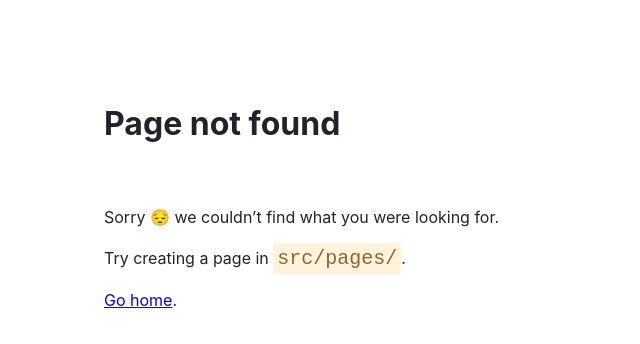
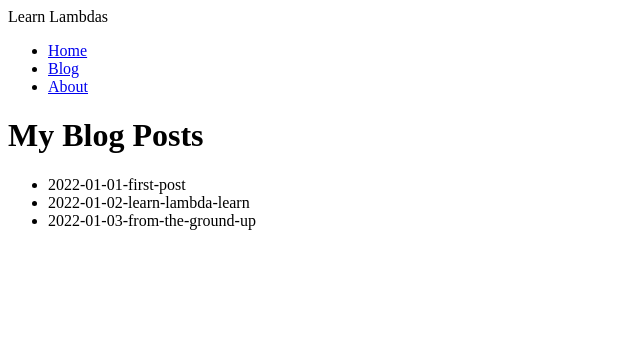
Before and after one commit to jamalhansen/learnlambdas, a Gatsby site: page /blog in a window 1280 px wide. Before the commit this address had no page. Shown: the whole page, without its empty margins (0-640 px from the left). Built offline with nearby package versions, Linux system fonts and the light colour scheme; Gatsby itself is replaced by a stand-in of ours.

Commit message:
Finished Gatsby Tutorial Part 4

```diff
--- a/gatsby-config.js
+++ b/gatsby-config.js
@@ -19,18 +19,10 @@ module.exports = {
     {
       resolve: "gatsby-source-filesystem",
       options: {
-        name: "images",
-        path: "./src/images/",
+        name: "blog",
+        path: "./blog/",
       },
-      __key: "images",
-    },
-    {
-      resolve: "gatsby-source-filesystem",
-      options: {
-        name: "pages",
-        path: "./src/pages/",
-      },
-      __key: "pages",
+      __key: "blog",
     },
   ],
 };
--- a/src/components/layout.js
+++ b/src/components/layout.js
@@ -1,13 +1,25 @@
 import * as React from 'react'
-import { Link } from 'gatsby'
+import { Link, useStaticQuery, graphql } from 'gatsby'
 
 const Layout = ({ pageTitle, children }) => {
+  const data = useStaticQuery(graphql`
+    query {
+      site {
+        siteMetadata {
+          title
+        }
+      }
+    }
+  `)
+
   return (
     <div>
-      <title>{pageTitle}</title>
+      <title>{pageTitle} | {data.site.siteMetadata.title}</title>
+      <header>{data.site.siteMetadata.title}</header>
       <nav>
         <ul>
           <li><Link to="/">Home</Link></li>
+          <li><Link to="/blog">Blog</Link></li>
           <li><Link to="/about">About</Link></li>
         </ul>
       </nav>
--- /dev/null
+++ b/src/pages/blog.js
@@ -0,0 +1,31 @@
+import * as React from 'react'
+import { graphql } from 'gatsby'
+import Layout from '../components/layout'
+
+const BlogPage = ({ data }) => {
+    return (
+      <Layout pageTitle="My Blog Posts">
+        <ul>
+        {
+          data.allFile.nodes.map(node => (
+            <li key={node.name}>
+              {node.name}
+            </li>
+          ))
+        }
+        </ul>
+      </Layout>
+    )
+  }
+
+export const query = graphql`
+  query {
+    allFile {
+      nodes {
+        name
+      }
+    }
+  }
+`
+
+export default BlogPage
--- a/src/pages/index.js
+++ b/src/pages/index.js
@@ -1,5 +1,6 @@
 import * as React from 'react'
 import Layout from '../components/layout'
+
 const IndexPage = () => {
   return (
     <Layout pageTitle="Home Page">
```
Also changed, not shown: blog/2022-01-01-first-post.mdx (added), blog/2022-01-02-learn-lambda-learn.mdx (added), blog/2022-01-03-from-the-ground-up.mdx (added), 2 other files.
